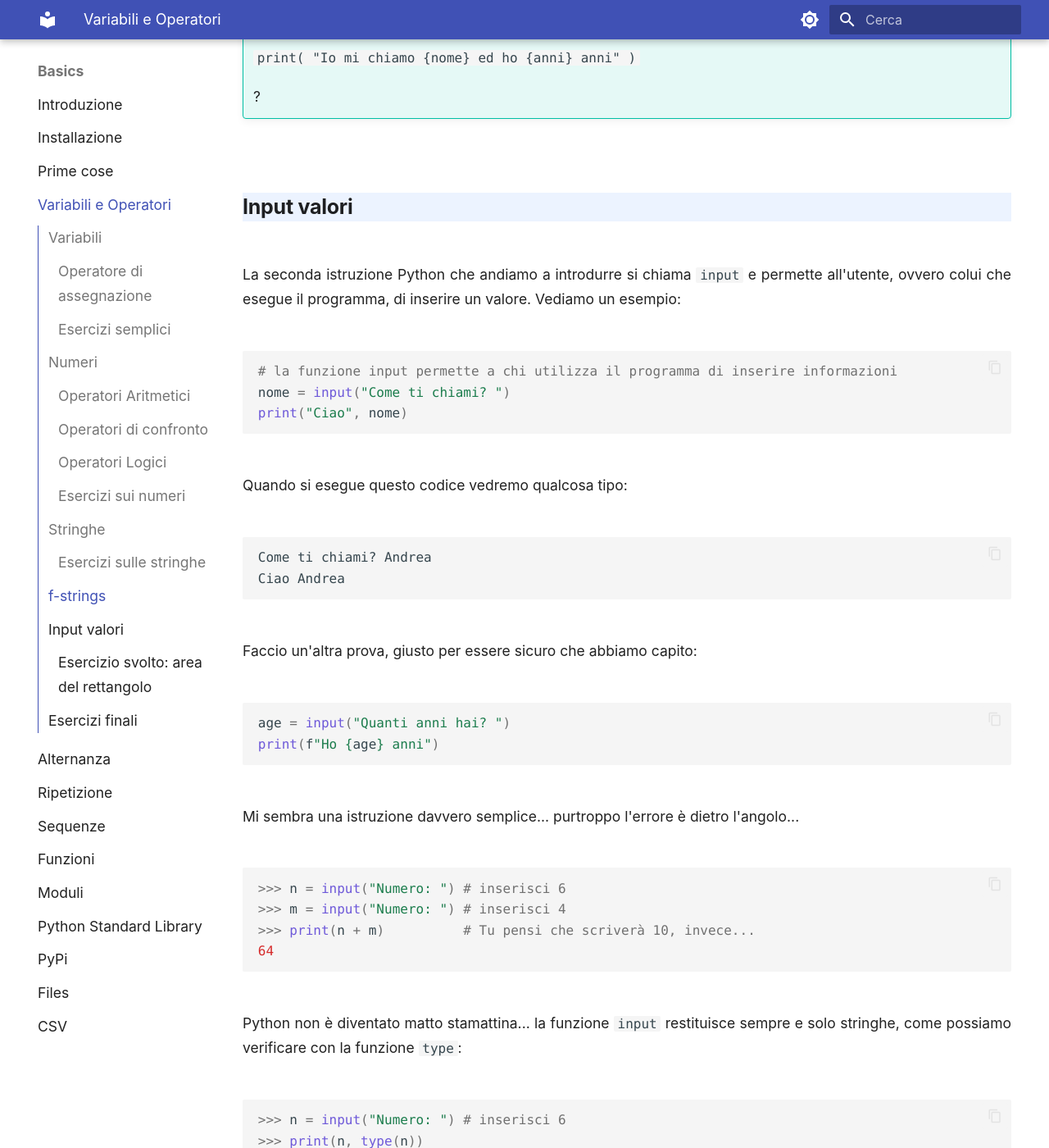
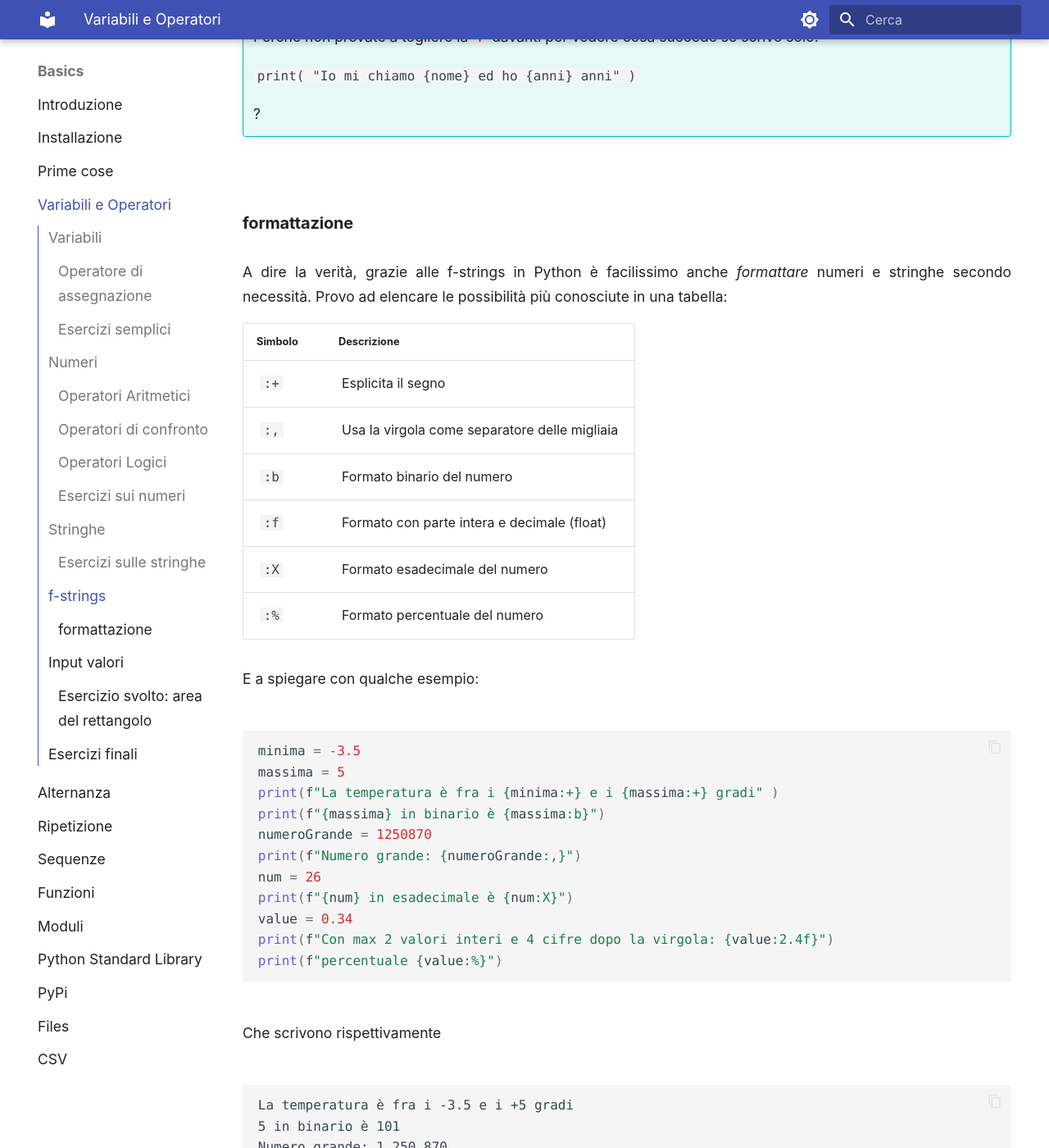
Before and after one commit to adjamhub/pyhandouts, an MkDocs documentation site: the page built from docs/basics/101_var.md, in a window 1280 px wide and 1400 px high, scrolled down 19524 px. Shown: the whole window at 82% size. Built offline with MkDocs 1.6.1 and Material for MkDocs 9.7.7, drawn with Linux system fonts in a browser that asks for light colours; emoji names are drawn with the system emoji font; some of the changed text lies outside the part shown.

Commit message:
formati++

````diff
--- a/docs/basics/101_var.md
+++ b/docs/basics/101_var.md
@@ -239,7 +239,7 @@ da qualche parte, il risultato sarà comunque float. Occhio agli esempi...
 
 <br>
 
-**Addizione (Operatore +)**
+**Addizione (Operatore `+`)**
 
 Non credo ci sia molto da spiegare su questo operatore...
 
@@ -254,7 +254,7 @@ Non credo ci sia molto da spiegare su questo operatore...
 
 <br>
 
-**Sottrazione (Operatore -)**
+**Sottrazione (Operatore `-`)**
 
 Anche qui.. mi sembra facile...
 
@@ -269,7 +269,7 @@ Anche qui.. mi sembra facile...
 
 <br>
 
-**Moltiplicazione (Operatore *)**
+**Moltiplicazione (Operatore `*`)**
 
 Tutto sommato, anche questo (operatore) dovrebbe essere semplice...
 
@@ -284,7 +284,7 @@ Tutto sommato, anche questo (operatore) dovrebbe essere semplice...
 
 <br>
 
-**Divisione (Operatore /)**
+**Divisione (Operatore `/`)**
 
 E come alle elementari... qui le cose si complicano (un pò)... Fate attenzione all'operatore divisione, perché
 in Python il risultato di una divisione è sempre un numero reale, un `float`.
@@ -299,7 +299,7 @@ in Python il risultato di una divisione è sempre un numero reale, un `float`.
 
 <br>
 
-**Divisione Intera (Operatore //)**
+**Divisione Intera (Operatore `//`)**
 
 Avendo un operatore con risultato reale, ne esiste anche uno con risultato intero. Di regola questo dovrebbe essere utilizzato con due numeri interi.
 Il risultato di una divisione intera è sempre un intero.
@@ -309,21 +309,20 @@ Il risultato di una divisione intera è sempre un intero.
 
     I risultati di una divisione intera sono sempre interi e vengono sempre calcolati per troncamento, mai per arrotondamento!!!
 
+    ``` python
+    >>> 7 // 2
+    3
 
-``` python
->>> 7 // 2
-3
+    >>> 6 // 2
+    3
 
->>> 6 // 2
-3
-
->>> 39 // 10
-3
-```
+    >>> 39 // 10
+    3
+    ```
 
 <br>
 
-**Modulo (Resto divisione intera, Operatore %)**
+**Modulo (Resto divisione intera, Operatore `%`)**
 
 L'operatore modulo, comune a tutti i linguaggi di programmazione, serve per calcolare il resto della divisione intera fra due numeri (interi, ovviamente).
 
@@ -343,7 +342,7 @@ L'operatore modulo, comune a tutti i linguaggi di programmazione, serve per calc
 
 <br>
 
-**Elevamento a potenza (Operatore \*\*)**
+**Elevamento a potenza (Operatore `\*\*`)**
 
 Questo operatore, introdotto in Python per mera comodità, esegue l'elevamento a potenza di due numeri.
 
@@ -363,15 +362,15 @@ Questo operatore, introdotto in Python per mera comodità, esegue l'elevamento a
 La priorità degli operatori aritmetici rispecchia la logica della matematica con moltiplicazione e divisione prima di addizione e
 sottrazione. Per i raggruppamenti si usano le parentesi tonde `(())`:
 
+``` python
+7 + 2 * 3           # fa 13
 
-    7 + 2 * 3           # fa 13
+( 7 + 2 ) * 3       # fa 27
 
-    ( 7 + 2 ) * 3       # fa 27
+( 1 + 8 ) ** 1/2    # fa 4.5!!!! 1 + 8 fa 9, 9 alla 1 fa 1, 9 diviso 2 fa 4.5!!!!!
 
-    ( 1 + 8 ) ** 1/2    # fa 4.5!!!! 1 + 8 fa 9, 9 alla 1 fa 1, 9 diviso 2 fa 4.5!!!!!
-
-    ( 1 + 8 ) ** (1/2)  # fa 3.0!!!!! Okkio...
-
+( 1 + 8 ) ** (1/2)  # fa 3.0!!!!! Okkio...
+```
 
 Gli esempi, scritti sopra e sotto per semplicità con i numeri interi, funzionano ovviamente con tutti i tipi numerici supportati da Python.
 
@@ -726,6 +725,48 @@ Adesso che le avete viste, sta a voi decidere se utilizzarle oppure no!
     ?
 
 
+### formattazione
+
+A dire la verità, grazie alle f-strings in Python è facilissimo anche *formattare* numeri e stringhe secondo necessità. Provo ad elencare le
+possibilità più conosciute in una tabella:
+
+| Simbolo | Descrizione                                   |
+|---------|-----------------------------------------------|
+|  `:+`   | Esplicita il segno                            |
+|  `:,`   | Usa la virgola come separatore delle migliaia |
+|  `:b`   | Formato binario del numero                    |
+|  `:f`   | Formato con parte intera e decimale (float)   |
+|  `:X`   | Formato esadecimale del numero                |
+|  `:%`   | Formato percentuale del numero                |
+
+E a spiegare con qualche esempio:
+
+``` python
+minima = -3.5
+massima = 5
+print(f"La temperatura è fra i {minima:+} e i {massima:+} gradi" )
+print(f"{massima} in binario è {massima:b}")
+numeroGrande = 1250870
+print(f"Numero grande: {numeroGrande:,}")
+num = 26
+print(f"{num} in esadecimale è {num:X}")
+value = 0.34
+print(f"Con max 2 valori interi e 4 cifre dopo la virgola: {value:2.4f}")
+print(f"percentuale {value:%}")
+```
+
+Che scrivono rispettivamente
+
+```
+La temperatura è fra i -3.5 e i +5 gradi
+5 in binario è 101
+Numero grande: 1,250,870
+26 in esadecimale è 1A
+Con max 2 valori interi e 4 cifre dopo la virgola: 0.3400
+percentuale 34.000000%
+```
+
+Spero sia chiaro :wink:
 
 <!-- #################################################################################################### -->
 
````
